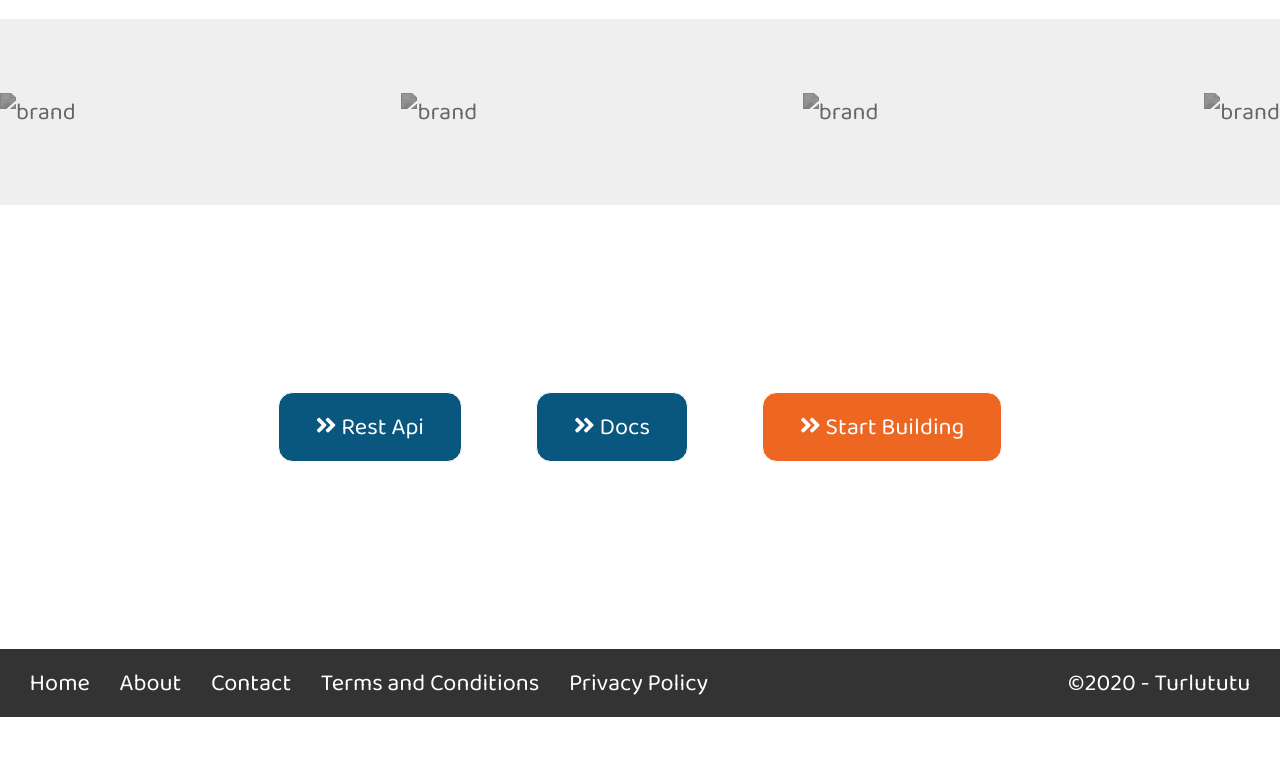
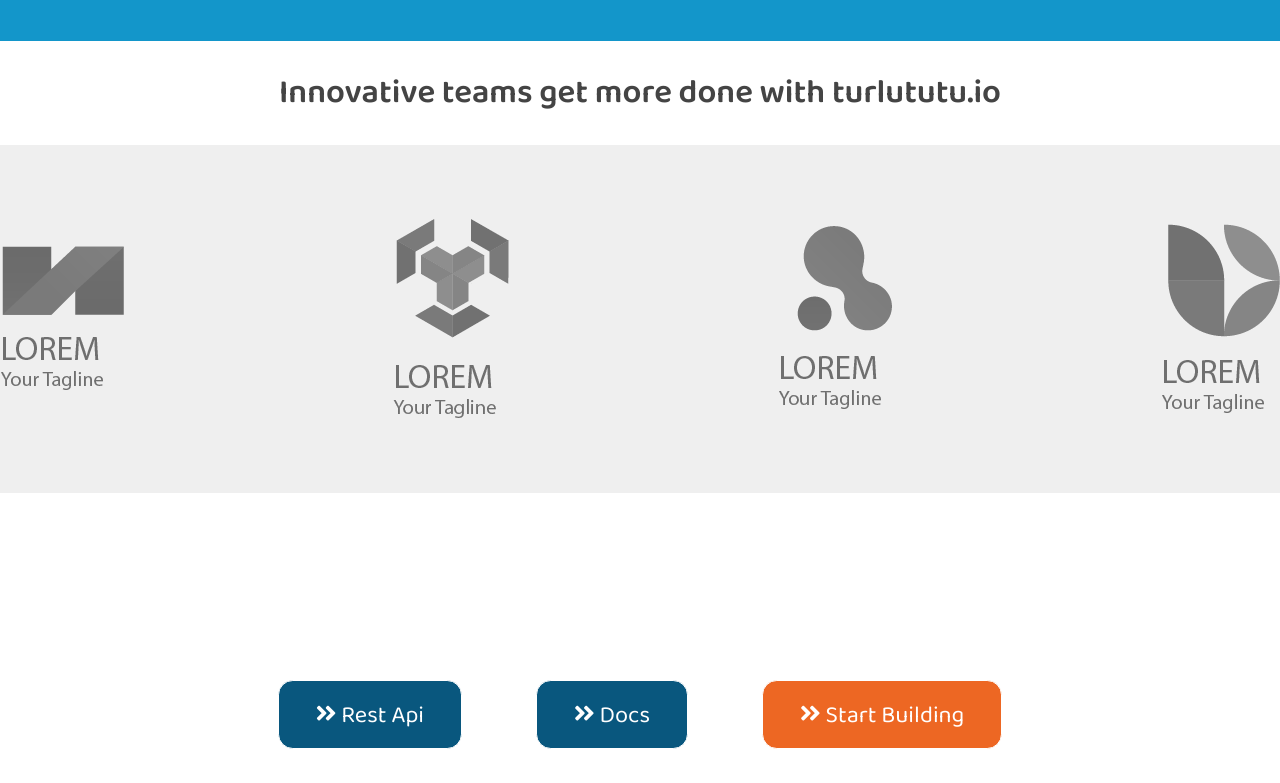
Before and after one commit to VieiraHenrique/turlututu, a plain HTML site: page index.html in a window 1280 px wide. Shown: the part 1296-2079 px from the top of the page. Before the commit the page ends 2013 px from the top, so only its background shows below. Drawn offline with Linux system fonts and the light colour scheme; the site is published under a folder, as on GitHub Pages, so addresses that start at the root find nothing.

Commit message:
Update index.html

```diff
--- a/index.html
+++ b/index.html
@@ -37,9 +37,9 @@
     <main>
         <section class="hero">
             <div class="container">
-                <img src="/img/man.png" alt="man">
+                <img src="img/man.png" alt="man">
                 <div class="hero__title">
-                    <img src="/img/logo.png" alt="logo">
+                    <img src="img/logo.png" alt="logo">
                     <h2>The Plug and Play Database Service</h2>
                     <a href="#">Start building now <i class="fas fa-angle-double-right"></i></a>
                 </div>
@@ -81,10 +81,10 @@
 
         <section class="brands">
             <div class="container">
-                <img src="/img/logo1.png" alt="brand">
-                <img src="/img/logo2.png" alt="brand">
-                <img src="/img/logo3.png" alt="brand">
-                <img src="/img/logo4.png" alt="brand">
+                <img src="img/logo1.png" alt="brand">
+                <img src="img/logo2.png" alt="brand">
+                <img src="img/logo3.png" alt="brand">
+                <img src="img/logo4.png" alt="brand">
             </div>
         </section>
         <section class="btns">
```
